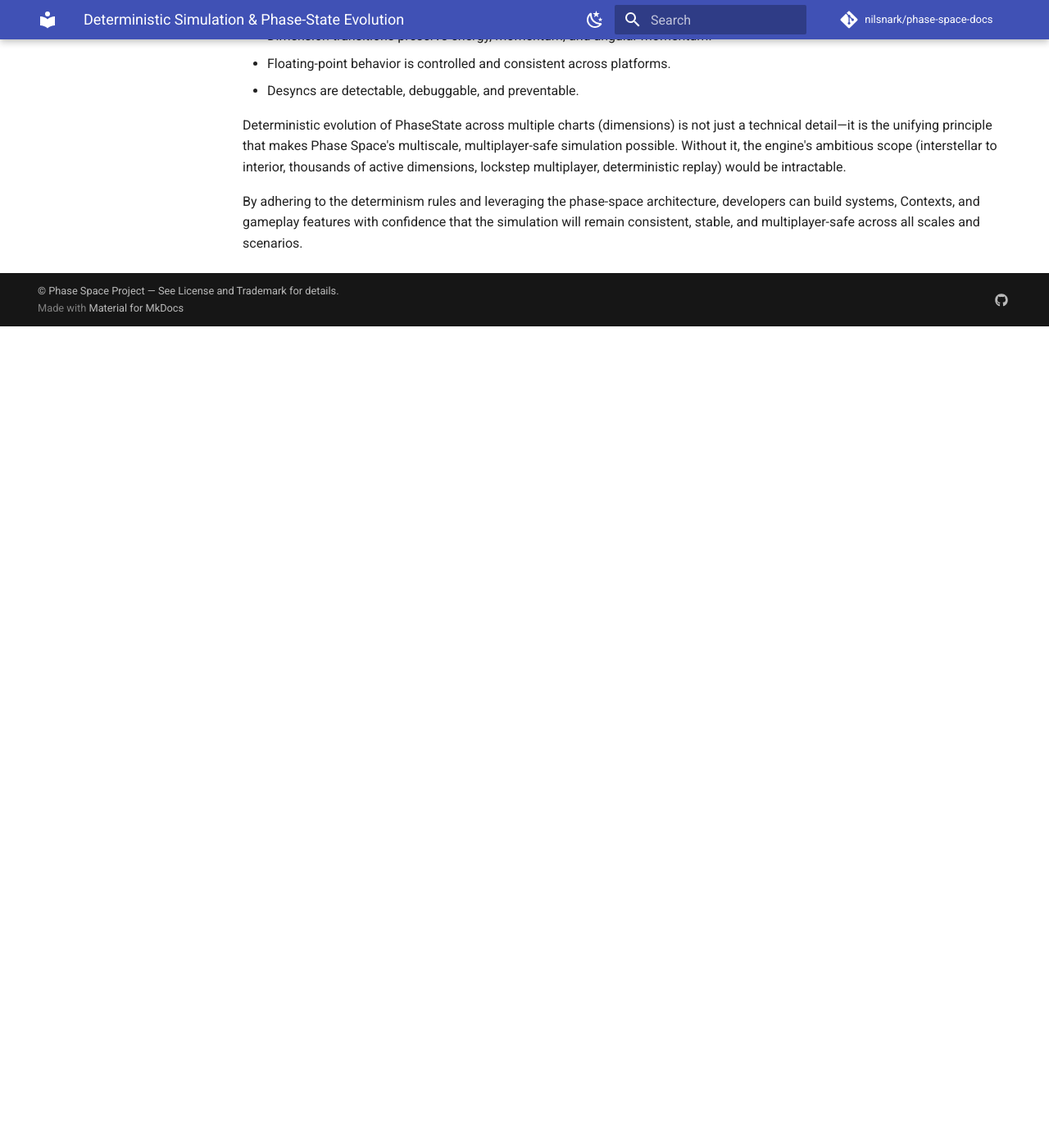
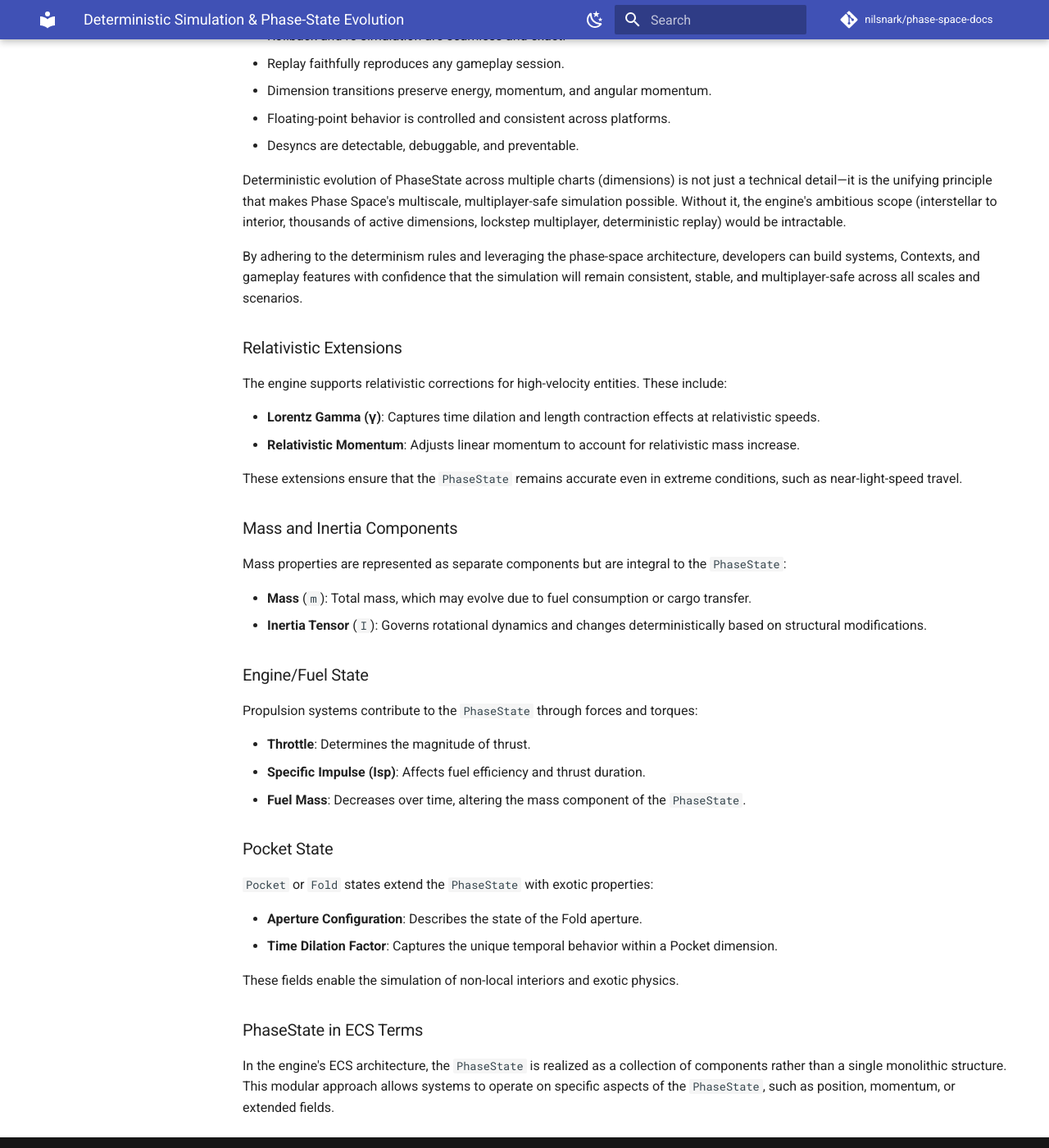
Before and after one commit to nilsnark/aegir-drift-docs, an MkDocs documentation site: the page built from docs/engine/deterministic-simulation.md, in a window 1280 px wide and 1400 px high, scrolled down 14508 px. Shown: the whole window at 82% size. Built offline with MkDocs 1.6.1 and Material for MkDocs 9.7.7, drawn with Linux system fonts in a browser that asks for light colours; comment, search, counter and statistics services are not loaded; before the commit the page ends 14906 px from its top, so only the background shows below that; some of the changed text lies outside the part shown.

Commit message:
Add documentation for relativistic extensions, mass and inertia components, engine/fuel state, and pocket state in Phase-Space architecture

````diff
--- a/docs/engine/deterministic-simulation.md
+++ b/docs/engine/deterministic-simulation.md
@@ -103,7 +103,7 @@ The engine's core simulation loop runs at a **fixed timestep** with a **canonica
 
 ### High-Level Loop Structure
 
-```
+```plaintext
 1. Process Player Inputs
    - Read and validate inputs from all clients
    - Apply inputs to controllable entities
@@ -220,7 +220,7 @@ Each integrator is chosen to balance accuracy, stability, and performance for it
 
 The engine organizes reference frames into a **hierarchical graph** spanning multiple scales:
 
-```
+```text
 Galactic Frame (inertial, galactic center origin)
   ├─ System Frames (inertial, star barycenter origin)
   │   ├─ Planet Inertial Frames (inertial, planet center origin)
@@ -379,7 +379,9 @@ Lockstep ensures:
 - Desyncs are immediately detectable (state checksums diverge).
 - Bandwidth is minimal (only inputs are transmitted, not full state).
 
-### Rollback and Re-simulation
+### Rollback and Re-simulation Process
+
+Rollback and re-simulation are critical for debugging and ensuring determinism. This section explains how the engine handles these processes.
 
 When a client receives delayed inputs or detects a misprediction:
 
@@ -530,3 +532,40 @@ Deterministic simulation is the foundation of the Phase Space engine's multiplay
 Deterministic evolution of PhaseState across multiple charts (dimensions) is not just a technical detail—it is the unifying principle that makes Phase Space's multiscale, multiplayer-safe simulation possible. Without it, the engine's ambitious scope (interstellar to interior, thousands of active dimensions, lockstep multiplayer, deterministic replay) would be intractable.
 
 By adhering to the determinism rules and leveraging the phase-space architecture, developers can build systems, Contexts, and gameplay features with confidence that the simulation will remain consistent, stable, and multiplayer-safe across all scales and scenarios.
+
+### Relativistic Extensions
+
+The engine supports relativistic corrections for high-velocity entities. These include:
+
+- **Lorentz Gamma (γ)**: Captures time dilation and length contraction effects at relativistic speeds.
+- **Relativistic Momentum**: Adjusts linear momentum to account for relativistic mass increase.
+
+These extensions ensure that the `PhaseState` remains accurate even in extreme conditions, such as near-light-speed travel.
+
+### Mass and Inertia Components
+
+Mass properties are represented as separate components but are integral to the `PhaseState`:
+
+- **Mass** (`m`): Total mass, which may evolve due to fuel consumption or cargo transfer.
+- **Inertia Tensor** (`I`): Governs rotational dynamics and changes deterministically based on structural modifications.
+
+### Engine/Fuel State
+
+Propulsion systems contribute to the `PhaseState` through forces and torques:
+
+- **Throttle**: Determines the magnitude of thrust.
+- **Specific Impulse (Isp)**: Affects fuel efficiency and thrust duration.
+- **Fuel Mass**: Decreases over time, altering the mass component of the `PhaseState`.
+
+### Pocket State
+
+`Pocket` or `Fold` states extend the `PhaseState` with exotic properties:
+
+- **Aperture Configuration**: Describes the state of the Fold aperture.
+- **Time Dilation Factor**: Captures the unique temporal behavior within a Pocket dimension.
+
+These fields enable the simulation of non-local interiors and exotic physics.
+
+### PhaseState in ECS Terms
+
+In the engine's ECS architecture, the `PhaseState` is realized as a collection of components rather than a single monolithic structure. This modular approach allows systems to operate on specific aspects of the `PhaseState`, such as position, momentum, or extended fields.
````
Also changed, not shown: docs/engine/phase-space-architecture.md (+35 -0 lines).
